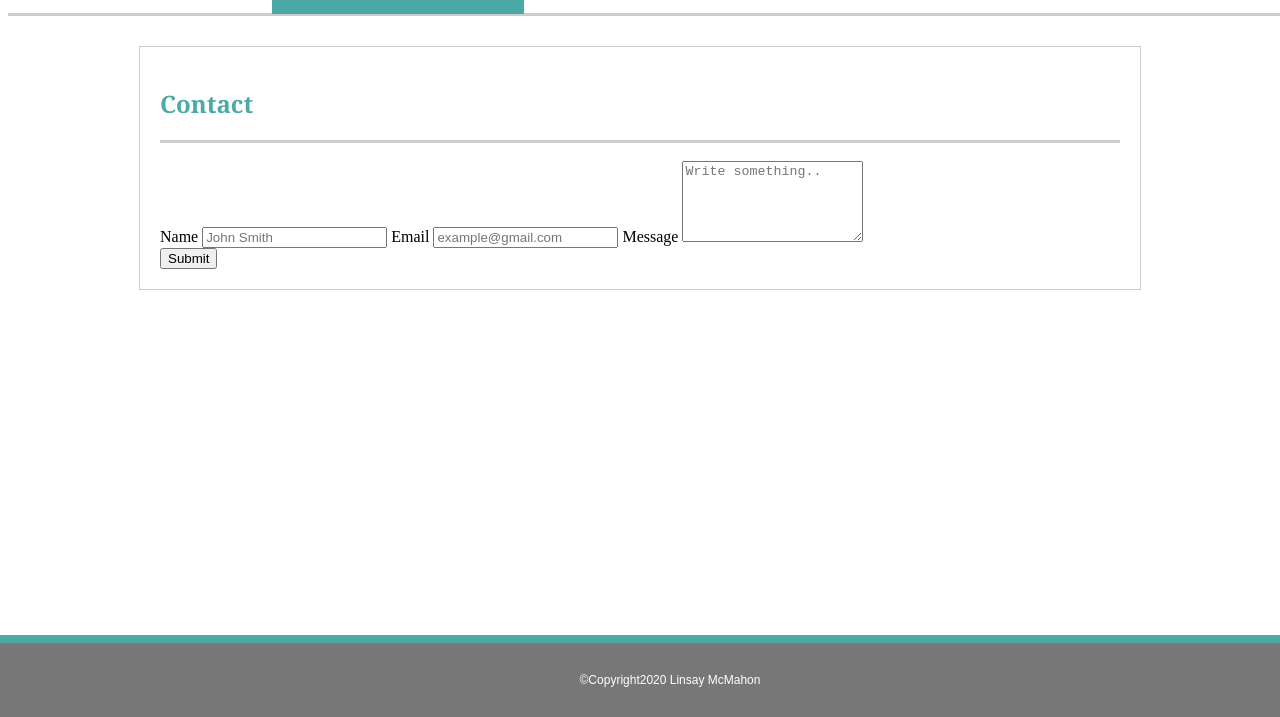
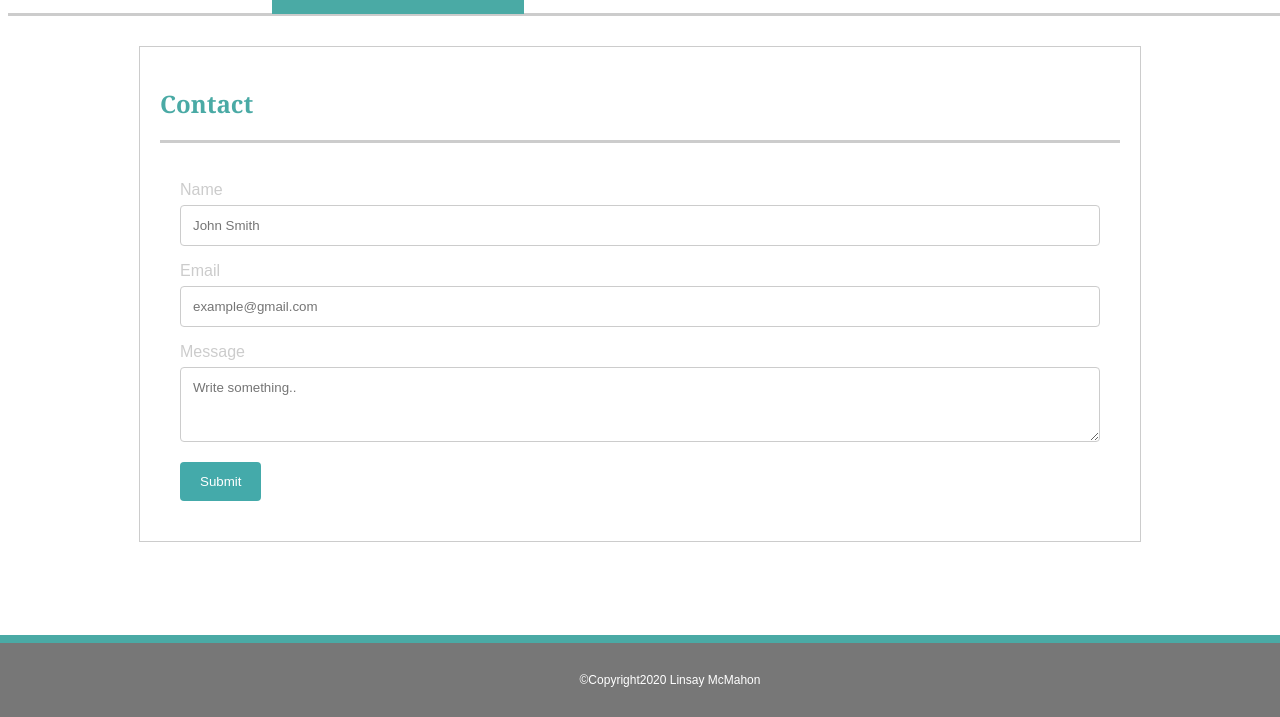
Before and after one commit to McMahon8900/Basic-Portfolio, a plain HTML site: page contact.html in a window 1280 px wide. Shown: the part 83-800 px from the top of the page. Drawn offline with Linux system fonts and the light colour scheme.

Commit message:
styling added for contact page

```diff
--- a/assets/css/style.css
+++ b/assets/css/style.css
@@ -91,6 +91,41 @@ nav a:hover {
 }
 
 
+/*CONTACT INFO*/
+input[type=text], select, textarea {
+    width: 100%;
+    padding: 12px;
+    border: 1px solid #ccc;
+    border-radius: 4px;
+    box-sizing: border-box;
+    margin-top: 6px;
+    margin-bottom: 16px;
+    resize: vertical;
+    font-family: 'Arial', 'Helvetica Neue', Helvetica, sans-serif;
+  }
+
+  input[type=submit] {
+    background-color: #44aaaa;
+    color: white;
+    padding: 12px 20px;
+    border: none;
+    border-radius: 4px;
+    cursor: pointer;
+  }
+
+  input[type=submit]:hover {
+    background-color: #777777;
+    font-family: 'Arial', 'Helvetica Neue', Helvetica, sans-serif;
+  }
+
+  .contactContainer {
+    font-family: 'Arial', 'Helvetica Neue', Helvetica, sans-serif;
+    color: #cccccc;
+    border-radius: 5px;
+    background-color: #ffffff;
+    padding: 20px;
+  }
+
 /*FIXED FOOTER*/
 footer {
     background-color: #777777;
```
